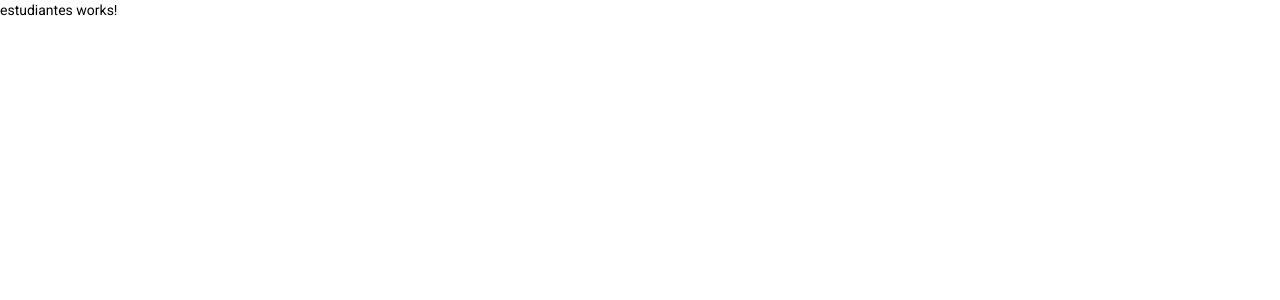
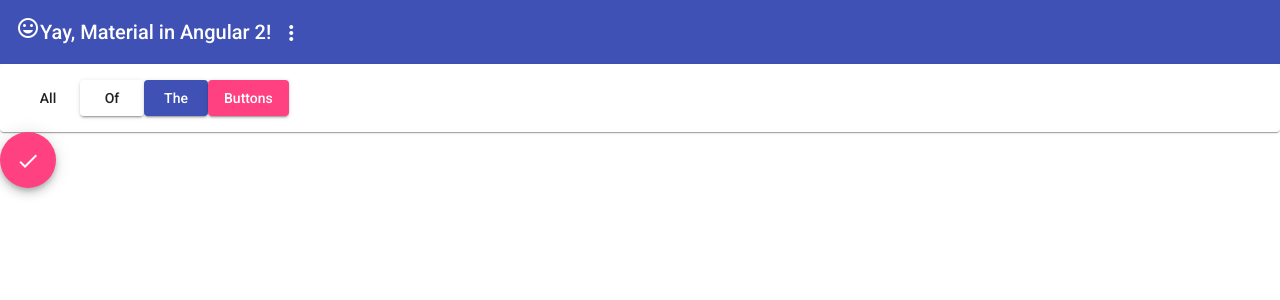
Before and after one commit to SarahUriarte/Emotion-Analysis, an Angular app: page /estudiantes in a window 1280 px wide. Shown: the top 300 px of the page. Built offline with nearby package versions, Linux system fonts and the light colour scheme.

Commit message:
Example menu

```diff
--- a/src/app/estudiantes/estudiantes.component.html
+++ b/src/app/estudiantes/estudiantes.component.html
@@ -1 +1,28 @@
-<p>estudiantes works!</p>
+<div>
+  <mat-toolbar color="primary">
+    <span><mat-icon>mood</mat-icon></span>
+
+    <span>Yay, Material in Angular 2!</span>
+
+    <button mat-icon-button [mat-menu-trigger-for]="menu">
+      <mat-icon>more_vert</mat-icon>
+    </button>
+  </mat-toolbar>
+  <mat-menu x-position="before" #menu="matMenu">
+    <button mat-menu-item>Option 1</button>
+    <button mat-menu-item>Option 2</button>
+  </mat-menu>
+
+  <mat-card>
+    <button mat-button>All</button>
+    <button mat-raised-button>Of</button>
+    <button mat-raised-button color="primary">The</button>
+    <button mat-raised-button color="accent">Buttons</button>
+  </mat-card>
+
+  <span class="done">
+    <button mat-fab>
+      <mat-icon>check circle</mat-icon>
+    </button>
+  </span>
+</div>
```
Also changed, not shown: src/app/app.module.ts (+11 -2 lines).
